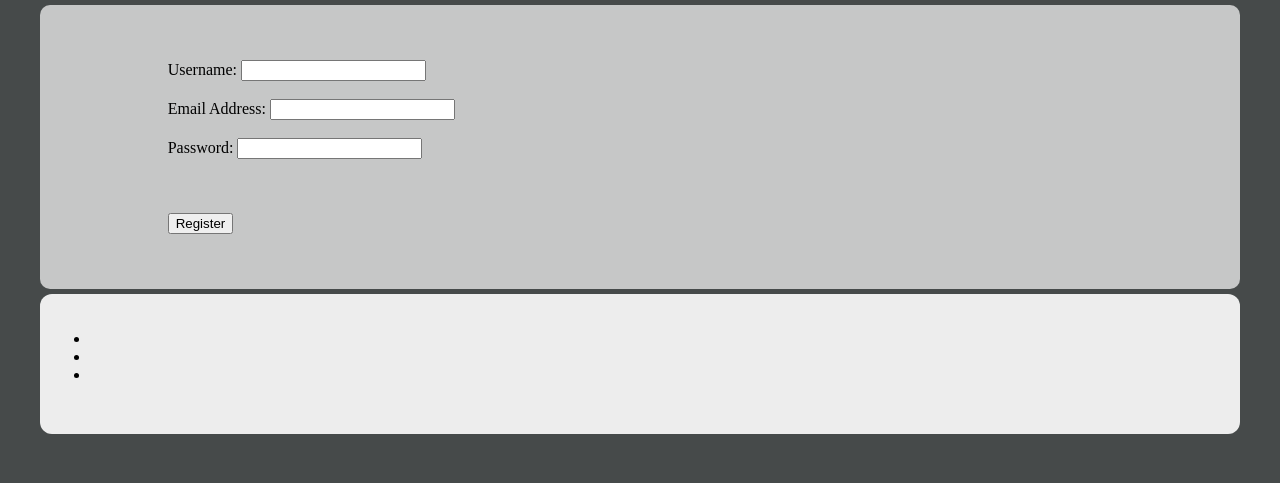
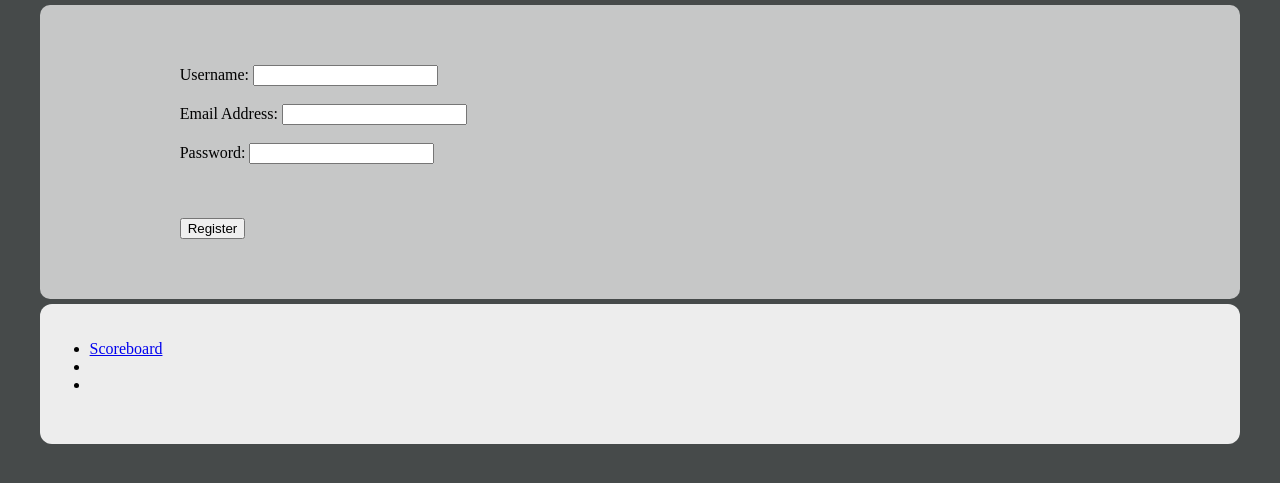
Before and after one commit to H-R-B-Y/BreezyParks, a Flask app: page /register in a window 1280 px wide. Shown: the part 102-585 px from the top of the page. Run offline with Flask 3, Linux system fonts and the light colour scheme; parts of the project's set-up code (start-up, migrations or seed data) failed here and were passed over; some libraries are stand-ins or nearby versions.

Commit message:
Added scoreboard to footer Added more css changes

```diff
--- a/app/static/main.css
+++ b/app/static/main.css
@@ -20,13 +20,15 @@
   /* Other styles for spacing, margins, etc. */
 }
 
-
 .bodyContent {
   background-color: rgba(255, 255, 255, 0.692);
   border-radius: 10px;
   margin: auto;
   margin-bottom: 5px;
   margin-top: 5px;
-  padding: 5px 10px
-
+  padding: 10px 25px;
+  display: flex;
+  flex-direction: column;
+  justify-content: center;
+  align-content: center;
 }
--- a/app/templates/partials/footer.html
+++ b/app/templates/partials/footer.html
@@ -3,7 +3,7 @@
 <footer class = "foot">
     <div class = "column">
         <ul>
-            <li></li>
+            <li><a href="/scoreboard">Scoreboard</a></li>
             <li></li>
             <li></li>
         </ul>
```
Also changed, not shown: app/static/scoreboard.css (+4 -4 lines).
